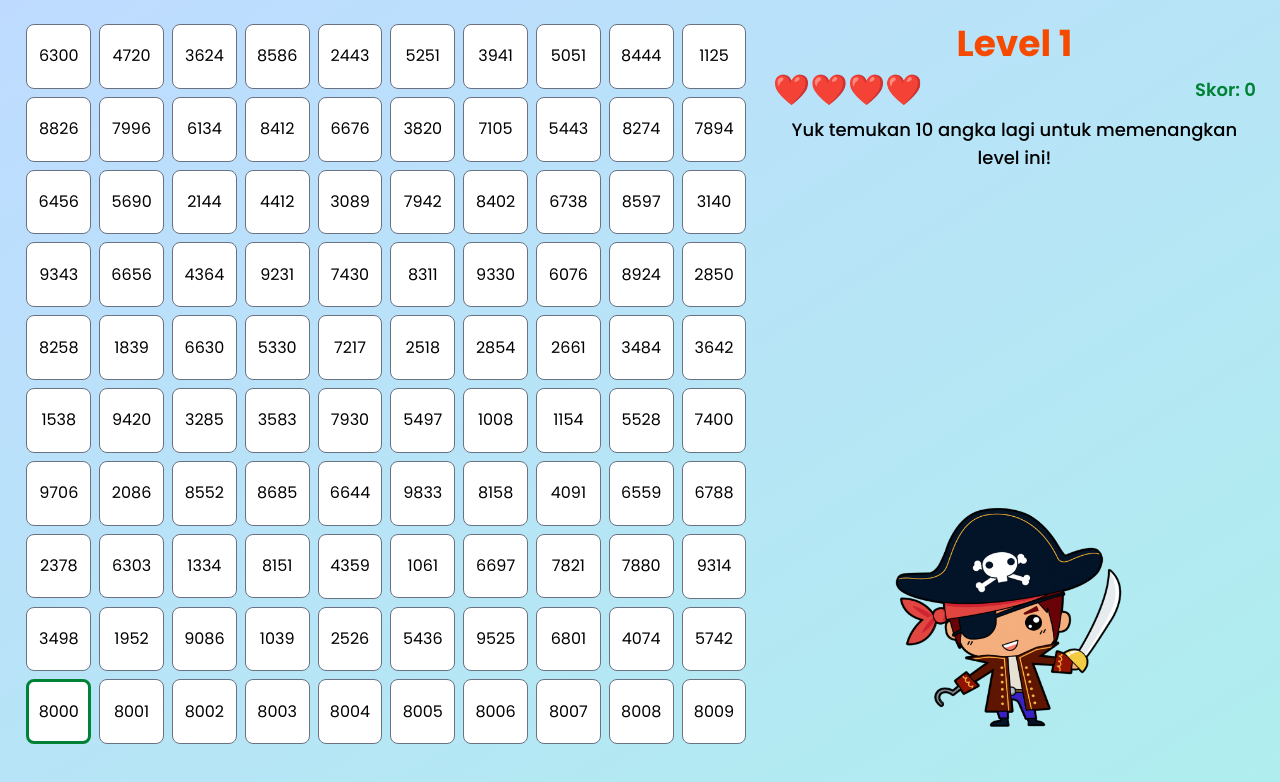
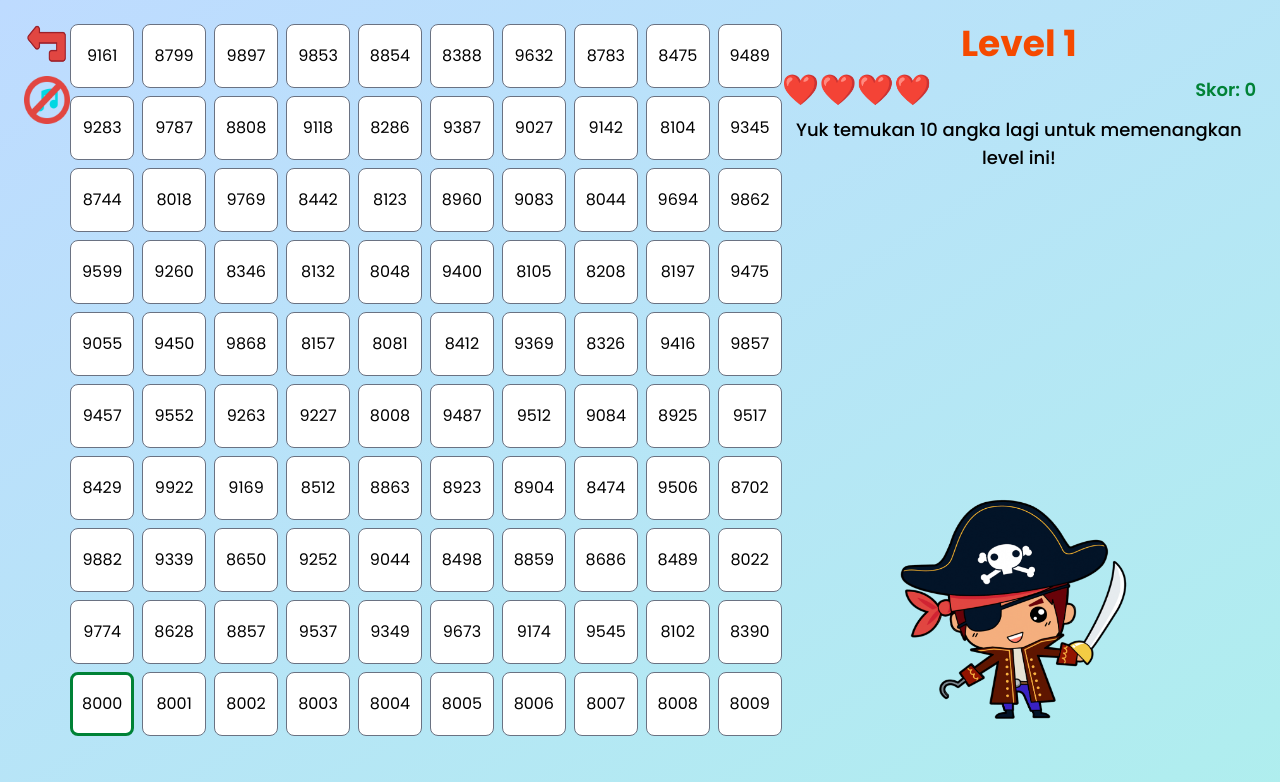
Before and after one commit to Izra4/jejak-angka, a React (Vite) app: page /game in a window 1280 px wide. Shown: the top 782 px of the page. Built offline with nearby package versions, Linux system fonts and the light colour scheme.

Commit message:
feat: add background music

```diff
--- a/src/App.tsx
+++ b/src/App.tsx
@@ -4,10 +4,12 @@ import HomePage from './pages/HomePage';
 import InstructionsPage from './pages/IntructionsPage';
 import GamePage from './pages/GamePage';
 import ResultPage from './pages/ResultPage';
+import { MusicProvider } from './utils/MusicContext';
 
 const App: React.FC = () => {
   return (
-    <Router>
+    <MusicProvider>
+      <Router>
       <Routes>
         <Route path="/" element={<HomePage />} />
         <Route path="/instructions" element={<InstructionsPage />} />
@@ -15,6 +17,7 @@ const App: React.FC = () => {
         <Route path="/result" element={<ResultPage />} />
       </Routes>
     </Router>
+    </MusicProvider>
   );
 };
 
--- a/src/components/button/PlayButton.tsx
+++ b/src/components/button/PlayButton.tsx
@@ -18,12 +18,14 @@ export default function PlayButton({ size = 64, onClick = () => {}, className =
   return (
     <button
       onClick={onClick}
-      className={`group relative flex items-center justify-center rounded-full transition-all duration-300 hover:scale-105 active:scale-95 ${className} bg-sky-300/50`}
+      className={`
+        group relative flex items-center justify-center rounded-full transition-all
+        duration-300 hover:scale-105 active:scale-95 ${className} bg-sky-300/50
+      `}
       style={{
         width: size,
         height: size,
       }}
-      aria-label="Play"
     >
       <div
         className="absolute inset-0 rounded-full bg-transparent backdrop-blur-md border-4 border-white shadow-xl"
--- a/src/components/ui/BackButton.tsx
+++ b/src/components/ui/BackButton.tsx
@@ -3,14 +3,17 @@ import back from "../../assets/icons/back.png";
 
 interface BackButtonProps {
   onClick: () => void;
+  absolute?: boolean;
 }
 
-const BackButton: React.FC<BackButtonProps> = ({ onClick }) => {
+const BackButton: React.FC<BackButtonProps> = ({ onClick, absolute }) => {
   return (
     <img
       src={back}
       alt="Back"
-      className="w-6 h-6 lg:w-10 lg:h-10 transition ease-in-out duration-300 hover:scale-125 cursor-pointer lg:absolute top-6 left-6"
+      className={`w-6 h-6 lg:w-10 lg:h-10 transition ease-in-out duration-300 hover:scale-125 cursor-pointer ${
+        absolute ? "lg:absolute top-6 left-6" : ""
+      } z-20`}
       onClick={onClick}
     />
   );
--- /dev/null
+++ b/src/components/ui/MusicToggle.tsx
@@ -0,0 +1,29 @@
+import React from "react";
+import { useMusic } from "../../utils/MusicContext";
+import sound_on from "../../assets/icons/sound-on.png";
+import sound_off from "../../assets/icons/sound-off.png";
+
+interface MusicToggleButtonProps {
+  absolute?: boolean;
+}
+
+const MusicToggleButton: React.FC<MusicToggleButtonProps> = ({ absolute = true }) => {
+  const { isSoundOn, toggleSound } = useMusic();
+
+  return (
+    <button
+      onClick={toggleSound}
+      className={`transition-transform duration-300 ease-in-out hover:scale-110 z-20 ${
+        absolute ? "absolute top-4 left-4" : ""
+      }`}
+    >
+      <img
+        src={isSoundOn ? sound_on : sound_off}
+        alt={isSoundOn ? "Sound On" : "Sound Off"}
+        className="md:w-12 md:h-12 w-7 h-7"
+      />
+    </button>
+  );
+};
+
+export default MusicToggleButton;
--- a/src/pages/GamePage.tsx
+++ b/src/pages/GamePage.tsx
@@ -6,6 +6,7 @@ import GameGrid from "../components/grid/GameGrid";
 import GameInfo from "../components/game/GameInfo";
 import GameFooter from "../components/game/GameFooter";
 import BackButton from "../components/ui/BackButton";
+import MusicToggleButton from "../components/ui/MusicToggle";
 
 const GRID_SIZE = 10;
 const TOTAL_CELLS = GRID_SIZE * GRID_SIZE;
@@ -44,9 +45,15 @@ const GamePage: React.FC = () => {
     const start = level === 1 ? 8000 : level === 2 ? 7000 : 5000;
     const ordered = Array.from({ length: count }, (_, i) => start + i);
 
-    const grid = Array.from({ length: TOTAL_CELLS }, () =>
-      Math.floor(Math.random() * (9999 - 1000) + 1000)
-    );
+    const minStart = level === 1 ? 8000 : level === 2 ? 7000 : 5000;
+    const maxRange = 9999;
+
+    const uniqueNumbers = new Set<number>();
+    while (uniqueNumbers.size < TOTAL_CELLS) {
+      const randomNum = Math.floor(Math.random() * (maxRange - minStart + 1)) + minStart;
+      uniqueNumbers.add(randomNum);
+    }
+    const grid = Array.from(uniqueNumbers);
 
     pattern.forEach((point, i) => {
       const index = point.row * GRID_SIZE + point.col;
@@ -121,7 +128,11 @@ const GamePage: React.FC = () => {
   return (
     <div className="min-h-screen bg-gradient-to-br from-blue-200 to-[#AFEEEE] font-poppins text-black">
       {/* DESKTOP */}
-      <div className="hidden md:flex flex-row w-full h-full p-6 gap-6">
+      <div className="hidden md:flex flex-row w-full h-full p-6">
+      <div className="flex flex-col items-center space-y-3">
+          <BackButton onClick={handleBack} absolute={false}/>
+          <MusicToggleButton absolute={false}/>
+        </div>
         <div className="w-3/5">
           <GameGrid
             refProp={desktopRef}
@@ -148,7 +159,10 @@ const GamePage: React.FC = () => {
 
       {/* MOBILE */}
       <div className="flex flex-col md:hidden w-full p-4 gap-4">
-        <BackButton onClick={handleBack} />
+        <div className="flex flex-row space-x-3">
+          <BackButton onClick={handleBack} />
+          <MusicToggleButton absolute={false}/>
+        </div>
         <GameInfo
           level={level}
           lives={lives}
--- a/src/pages/HomePage.tsx
+++ b/src/pages/HomePage.tsx
@@ -1,4 +1,4 @@
-import React, { useRef, useState, useEffect } from "react";
+import React from "react";
 import Button from "../components/button/Button";
 import PlayButton from "../components/button/PlayButton";
 import Background from "../components/layout/Background";
@@ -6,66 +6,28 @@ import Character from "../components/ui/Character";
 import cloud from "../assets/images/cloud.png";
 import title_dtp from "../assets/icons/title-dtp.png";
 import title_mbl from "../assets/icons/title-mbl.png";
-import sound_on from "../assets/icons/sound-on.png";
-import sound_off from "../assets/icons/sound-off.png";
-import main from "../assets/sound/main.mp3";
 import { useNavigate } from "react-router-dom";
+import MusicToggleButton from "../components/ui/MusicToggle";
 
 const HomePage: React.FC = () => {
   const navigate = useNavigate();
-  const [isSoundOn, setIsSoundOn] = useState(true);
-  const audioRef = useRef<HTMLAudioElement>(null);
-
-  useEffect(() => {
-    const playAudio = async () => {
-      try {
-        if (audioRef.current) {
-          await audioRef.current.play();
-        }
-      } catch (e) {
-        console.log(e);
-        setIsSoundOn(false); // Force the sound icon to "off" if playback fails
-      }
-    };
-
-  playAudio();
-  }, []);
-
-  const toggleSound = () => {
-    setIsSoundOn((prev) => {
-      const newState = !prev;
-      if (newState) {
-        audioRef.current?.play();
-      } else {
-        audioRef.current?.pause();
-      }
-      return newState;
-    });
-  };
 
   return (
     <div className="max-h-screen flex flex-col items-center justify-center text-center overflow-hidden">
       <Background />
       {/* MUSIC BUTTON */}
-      <button
-        onClick={toggleSound}
-        className="absolute top-4 left-4 transition-transform duration-300 ease-in-out hover:scale-120"
-      >
-        <img
-          src={isSoundOn ? sound_on : sound_off}
-          alt={isSoundOn ? "Sound On" : "Sound Off"}
-          className="w-12 h-12"
-        />
-      </button>
-      {/* AUDIO TAG */}
-      <audio ref={audioRef} src={main} loop />
+      <MusicToggleButton absolute={true}/>
+
+      {/* CHAR MOBILE */}
       <div className="mt-6 sm:hidden scale-105">
         <img src={cloud} alt="cloud" className="w-full h-full scale-110" />
       </div>
-      {/* CHAR MOBILE */}
+
       <div className="hidden sm:block">
         <Character position="bottom-right" size="large" />
       </div>
+
+
       {/* CHAR DESKTOP */}
       <div className="sm:hidden">
         <Character position="bottom-right" size="small" />
--- a/src/pages/IntructionsPage.tsx
+++ b/src/pages/IntructionsPage.tsx
@@ -20,7 +20,7 @@ const InstructionsPage: React.FC = () => {
 
   return (
     <div className="min-h-screen lg:h-screen bg-[#AFEEEE] flex flex-col lg:flex-row p-6 font-poppins relative overflow-hidden lg:justify-center">
-      <BackButton onClick={() => navigate("/")} />
+      <BackButton absolute={true} onClick={() => navigate("/")} />
       <div className="w-full max-w-2xl">
         <ChalkBoard />
         <div className="flex justify-center items-center mt-6 lg:mt-8 z-30 relative">
--- /dev/null
+++ b/src/utils/MusicContext.tsx
@@ -0,0 +1,44 @@
+import React, { createContext, useContext, useRef, useState, useEffect } from "react";
+import musicSrc from "../assets/sound/main.mp3"; // sesuaikan path kamu
+
+interface MusicContextType {
+  isSoundOn: boolean;
+  toggleSound: () => void;
+}
+
+const MusicContext = createContext<MusicContextType | undefined>(undefined);
+
+export const MusicProvider: React.FC<{ children: React.ReactNode }> = ({ children }) => {
+  const audioRef = useRef<HTMLAudioElement>(new Audio(musicSrc));
+  const [isSoundOn, setIsSoundOn] = useState(false); // Awalnya false (mute)
+
+  useEffect(() => {
+    const audio = audioRef.current;
+    audio.loop = true;
+    audio.volume = 0.5;
+    // Awal: Jangan play otomatis
+    // User harus klik dulu toggleSound
+  }, []);
+
+  const toggleSound = () => {
+    const audio = audioRef.current;
+    if (isSoundOn) {
+      audio.pause();
+    } else {
+      audio.play().catch((e) => console.log("Autoplay blocked:", e));
+    }
+    setIsSoundOn((prev) => !prev);
+  };
+
+  return (
+    <MusicContext.Provider value={{ isSoundOn, toggleSound }}>
+      {children}
+    </MusicContext.Provider>
+  );
+};
+
+export const useMusic = () => {
+  const context = useContext(MusicContext);
+  if (!context) throw new Error("useMusic must be used inside MusicProvider");
+  return context;
+};
```
